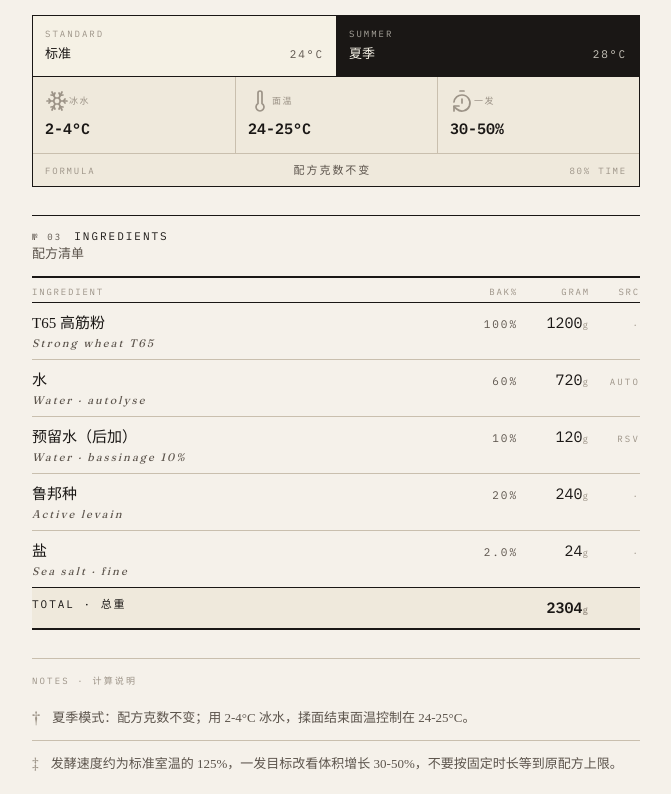
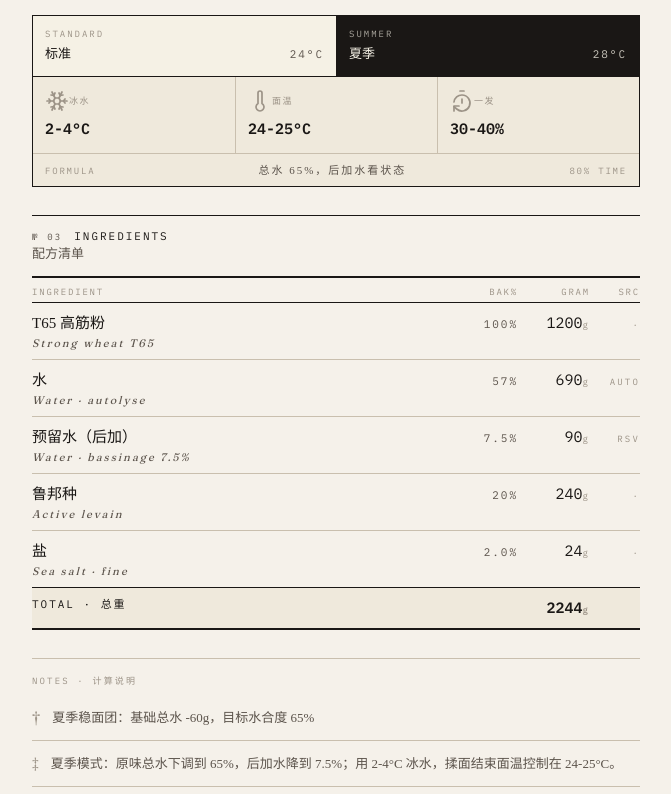
Before and after one commit to xzkitchen/sourdough-lab, a React (Vite) app: page / in a window 1280 px wide. Shown: the part 806-1600 px from the top of the page, without its empty margins (304-975 px from the left). Built offline with nearby package versions, Linux system fonts and the light colour scheme.

Commit message:
fix(recipe): stabilize summer sourdough hydration

```diff
--- a/src/components/recipe/EnvironmentPanel.jsx
+++ b/src/components/recipe/EnvironmentPanel.jsx
@@ -11,6 +11,7 @@ export function EnvironmentPanel({ mode, onModeChange, environment }) {
   const actions = environment?.actions || [];
   const factor = environment?.fermentationFactor ?? 1;
   const timePct = Math.round(factor * 100);
+  const formulaNote = environment?.formulaNote || (activeMode === 'summer' ? '夏季稳面团' : '配方克数不变');
 
   return (
     <div className="border border-ink bg-surface">
@@ -54,7 +55,7 @@ export function EnvironmentPanel({ mode, onModeChange, environment }) {
           Formula
         </div>
         <div className="font-zh text-xs text-muted text-center flex-1">
-          配方克数不变
+          {formulaNote}
         </div>
         <div className="font-mono text-2xs text-faint uppercase tracking-[0.20em]">
           {activeMode === 'summer' ? `${timePct}% time` : 'std time'}
--- a/src/components/recipe/IngredientTable.jsx
+++ b/src/components/recipe/IngredientTable.jsx
@@ -74,10 +74,11 @@ function shortSrc(ing) {
  * 对于 modifier 和未知 id，返回 null（行不显示副标）
  */
 function prettyEn(ing) {
+  if (ing.id === 'water-reserved') return `Water · bassinage ${fmtPct(ing.bakersPct)}`;
+
   const map = {
     flour: 'Strong wheat T65',
     'water-autolyse': 'Water · autolyse',
-    'water-reserved': 'Water · bassinage 10%',
     'water-soak': 'Water · seed soak · 提前泡',
     water: 'Water · total',
     starter: 'Active levain',
--- a/src/domain/calculator.js
+++ b/src/domain/calculator.js
@@ -96,6 +96,18 @@ export function calculateRecipe(input) {
   let saltBpDelta = 0;    // 咸味混入料带来的基础盐 baker's % 调整
   const saltAdjustReasons = [];
   const environmentAdjust = buildEnvironmentAdjustment(environment, base);
+
+  // 2a. 环境模式可改变基础水量；modifier 的吸水补偿后续再叠加。
+  if (environmentAdjust.waterBakersPctDelta) {
+    const waterDelta = round(flour * environmentAdjust.waterBakersPctDelta);
+    if (waterDelta !== 0) {
+      water += waterDelta;
+      const target = environmentAdjust.targetHydration ?? water / flour;
+      notes.push(
+        `${environmentAdjust.label}稳面团：基础总水 ${waterDelta > 0 ? '+' : ''}${waterDelta}g，目标水合度 ${pct(target)}`
+      );
+    }
+  }
 
   for (const sel of selectedModifiers) {
     const mod = getModifier(sel.id);
@@ -232,7 +244,7 @@ export function calculateRecipe(input) {
   }
 
   // 6. 水的显示 —— 如果 base 声明了 waterReservedRatio，把水拆成 autolyse + reserved 两行
-  const reservedRatio = base.defaults?.waterReservedRatio || 0;
+  const reservedRatio = environmentAdjust.waterReservedRatio ?? base.defaults?.waterReservedRatio ?? 0;
   const ingredients = [...baseIngredients, ...modifierIngredients];
   const waterIdx = ingredients.findIndex((i) => i.id === 'water');
   if (waterIdx >= 0) {
--- a/src/domain/environment.js
+++ b/src/domain/environment.js
@@ -24,6 +24,8 @@ const BASE_ROOM_TEMP_C = ENVIRONMENT_MODES.standard.roomTempC;
 const SUMMER_ROOM_TEMP_C = ENVIRONMENT_MODES.summer.roomTempC;
 const MIN_ROOM_TEMP_C = 16;
 const MAX_ROOM_TEMP_C = 34;
+const SUMMER_WATER_BAKERS_PCT_DELTA = -0.05;
+const SUMMER_RESERVED_WATER_RATIO = 0.075;
 
 const round = (n) => Math.round(n);
 const round1 = (n) => Math.round(n * 10) / 10;
@@ -55,8 +57,18 @@ export function buildEnvironmentAdjustment(environment = {}, base = null) {
 
   const targetDoughTempC = isSummer ? 24 : 26;
   const targetWaterTempC = isSummer ? 2 : 18;
-  const bulkRiseTarget = isSummer ? '30-50%' : '50-75%';
+  const bulkRiseTarget = isSummer ? '30-40%' : '50-75%';
   const label = ENVIRONMENT_MODES[mode].label;
+  const waterBakersPctDelta = isSummer ? SUMMER_WATER_BAKERS_PCT_DELTA : 0;
+  const waterReservedRatio = isSummer
+    ? SUMMER_RESERVED_WATER_RATIO
+    : base?.defaults?.waterReservedRatio;
+  const targetHydration = isSummer && typeof base?.hydration === 'number'
+    ? base.hydration + waterBakersPctDelta
+    : base?.hydration;
+  const formulaNote = isSummer
+    ? `总水 ${Math.round(targetHydration * 100)}%，后加水看状态`
+    : '配方克数不变';
 
   const defaultBulkMinutes = base?.defaultBulkMinutes || 240;
   const bulkMinutesDelta = isSummer
@@ -81,10 +93,13 @@ export function buildEnvironmentAdjustment(environment = {}, base = null) {
 
   if (isSummer) {
     notes.push(
-      `夏季模式：配方克数不变；用 ${targetWaterTempC}-${targetWaterTempC + 2}°C 冰水，揉面结束面温控制在 ${targetDoughTempC}-${targetDoughTempC + 1}°C。`
+      `夏季模式：原味总水下调到 ${Math.round(targetHydration * 100)}%，后加水降到 ${Math.round(waterReservedRatio * 1000) / 10}%；用 ${targetWaterTempC}-${targetWaterTempC + 2}°C 冰水，揉面结束面温控制在 ${targetDoughTempC}-${targetDoughTempC + 1}°C。`
     );
     notes.push(
       `发酵速度约为标准室温的 ${round(100 / fermentationFactor)}%，一发目标改看体积增长 ${bulkRiseTarget}，不要按固定时长等到原配方上限。`
+    );
+    warnings.push(
+      `夏季高温：后加水不要机械加完；面团已软、摊或粘缸时直接停水，保留未加水。`
     );
     warnings.push(
       `夏季高温：若面温超过 26°C，停机把面团摊薄冷藏 10-15 分钟；继续高速打面会让面筋更松、更粘。`
@@ -96,6 +111,9 @@ export function buildEnvironmentAdjustment(environment = {}, base = null) {
     stepTips.knead = [
       `夏季控制：揉面结束量一次面温，目标 ${targetDoughTempC}-${targetDoughTempC + 1}°C，超过 26°C 先冷藏降温再继续。`,
       '冰袋只能降缸壁温度，面粉、鲁邦种和机器摩擦仍会升温；优先用冰水控制最终面温。',
+    ];
+    stepTips.salt = [
+      '夏季后加水先加一半；若面团已经软、摊或粘缸，剩余水不加。',
     ];
     stepTips.bulk_final = [
       `夏季一发：体积增长 ${bulkRiseTarget} 即可准备预整，边缘开始变圆、有轻微晃动就收。`,
@@ -111,6 +129,10 @@ export function buildEnvironmentAdjustment(environment = {}, base = null) {
     isWarm: isSummer,
     isSummer,
     fermentationFactor,
+    formulaNote,
+    targetHydration,
+    waterBakersPctDelta,
+    waterReservedRatio,
     targetDoughTempC,
     targetWaterTempC,
     bulkRiseTarget,
```
Also changed, not shown: 1 other file (tests, documents, lock files or other folders).
